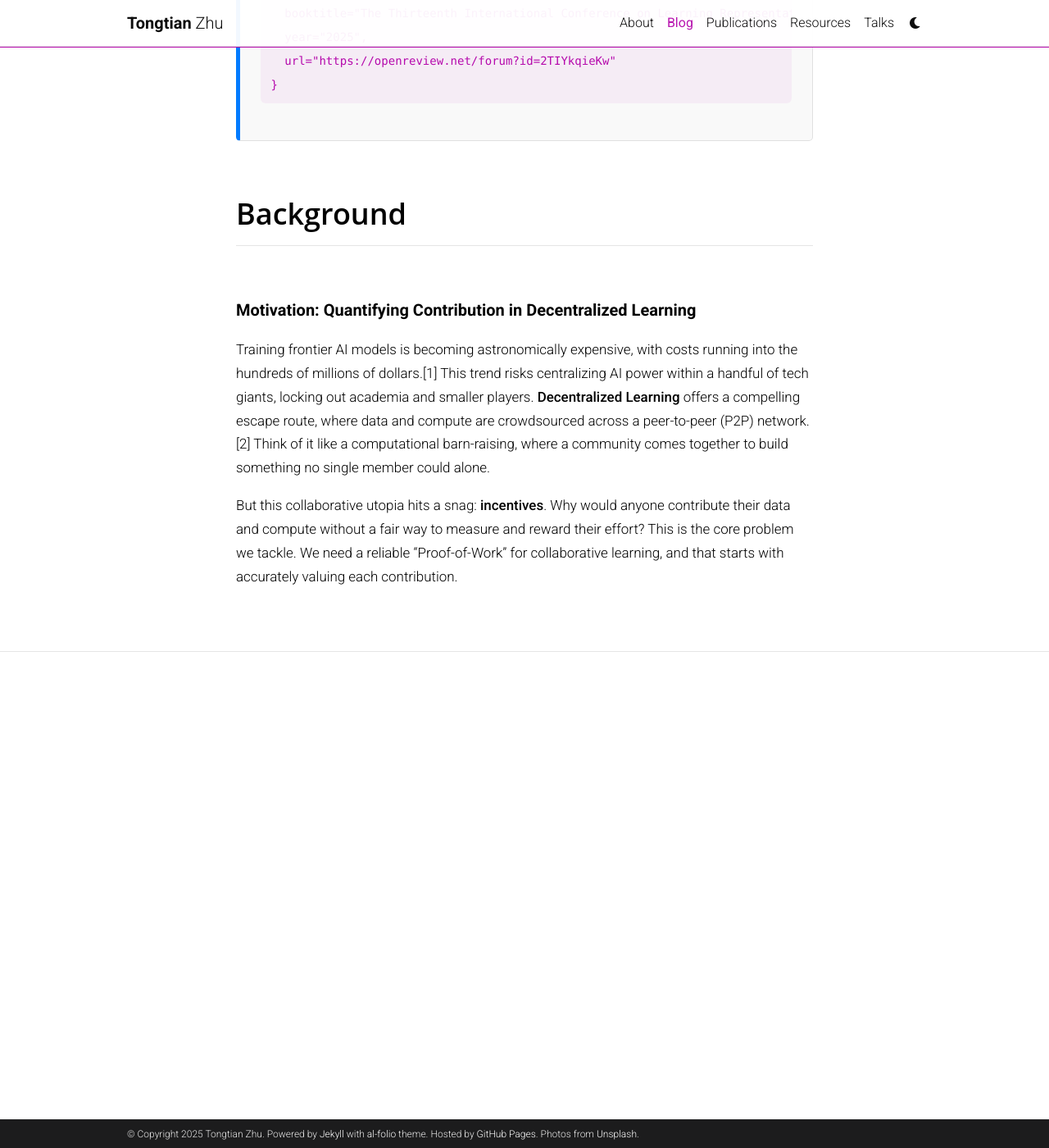
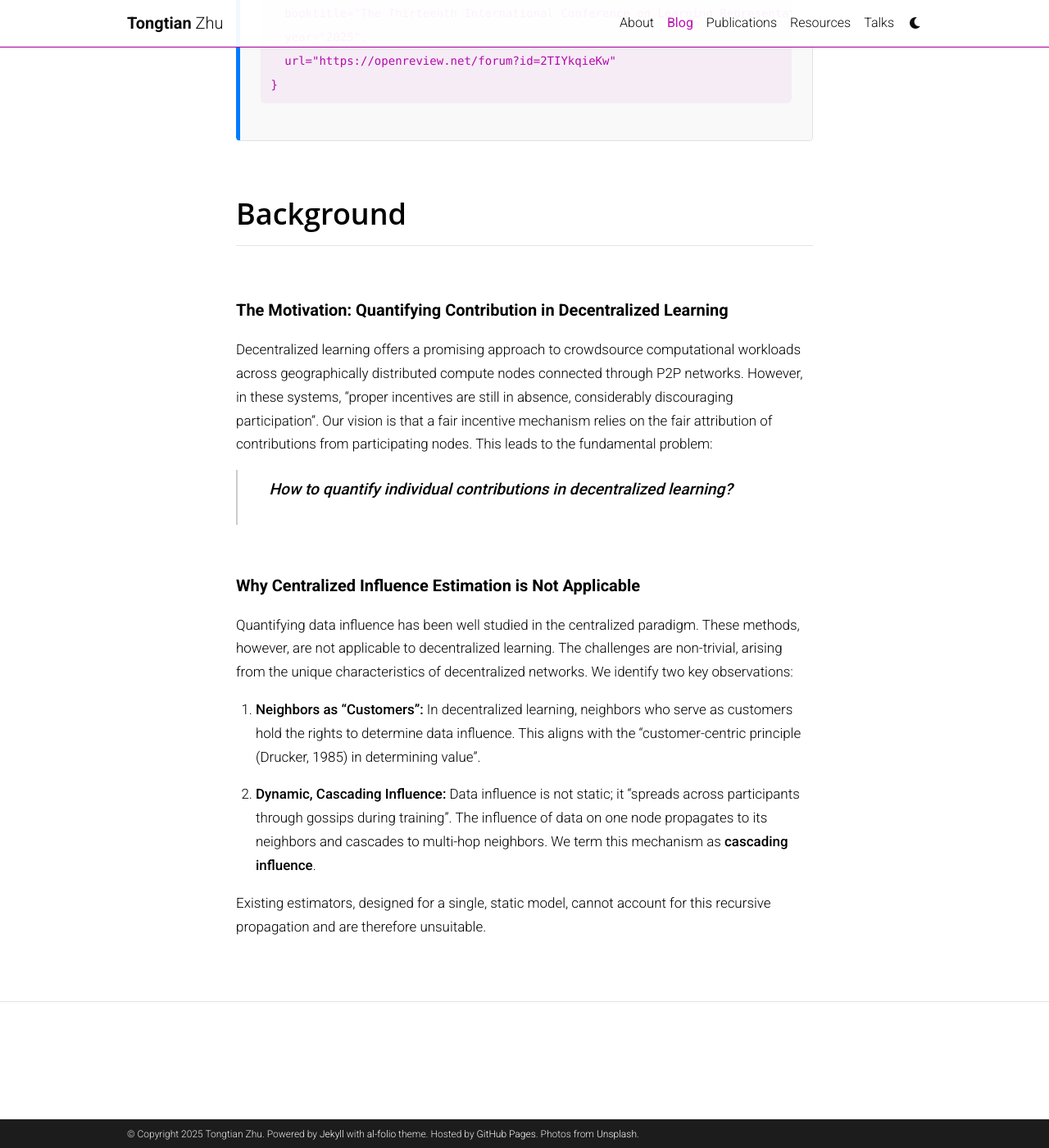
Before and after one commit to Raiden-Zhu/Raiden-Zhu.github.io, a Jekyll site: the page built from _posts/2025-03-15-DICE.md, in a window 1280 px wide and 1400 px high, scrolled down 2720 px. Shown: the whole window at 82% size. Built offline with Jekyll 4.4.1, drawn with Linux system fonts in a browser that asks for light colours; comment, search, counter and statistics services are not loaded; a style sheet for code colours, icons or effects is not loaded; some of the changed text lies outside the part shown.

Commit message:
Update 2025-03-15-DICE.md

```diff
--- a/_posts/2025-03-15-DICE.md
+++ b/_posts/2025-03-15-DICE.md
@@ -112,11 +112,11 @@
 
 <div class="custom-box">
   <h4>Key Insights from DICE</h4>
-  <p>Our theory uncovers the intricate interplay of factors shaping data influence in decentralized networks:</p>
+  <p>Our theory uncovers the intricate interplay of factors that shape data influence in decentralized networks:</p>
   <ul>
-    <li><b>1. Asymmetric Influence and Topological Importance:</b> The influence of identical data is not uniform across nodes. Instead, "nodes with greater topological significance exert stronger influence". This highlights how the <b>communication graph-related term</b> dictates the power and reach of a participant's contribution.</li>
-    <li><b>2. The Role of Loss Curvature and Intermediate Nodes:</b> Intermediate nodes are not passive relays; they "contribute to an 'influence chain'". The <b>curvature-related term</b> (the Hessian) shows that the local loss landscape of these nodes actively modulates, dampens, or amplifies the influence as it propagates[cite: 971, 972].</li>
-    <li><b>3. Influence Cascades with Damped Decay:</b> Data influence "cascades with 'damped decay' induced by parameter $W$". This decay, which can be exponential with the number of hops, is governed by the product of both communication weights and the Hessian-related terms.</li>
+    <li><b>1. Asymmetric Influence and Topological Importance:</b> The influence of identical data is not uniform across the network. Instead, nodes with greater topological significance exert stronger influence. This asymmetry highlights how the <b>communication graph</b> is a critical factor in determining the contribution of participants.</li>
+    <li><b>2. The Role of Loss Curvature and Intermediate Nodes:</b> Intermediate nodes actively contribute to an <i>"influence chain"</i>. The local loss landscape of these models also actively shapes the influence as it propagates through the network.</li>
+    <li><b>3. Influence Cascades with Damped Decay:</b> Data influence cascades with <i>"damped decay"</i> induced by parameter $W$. This decay, which can be exponential with the number of hops, ensures that influence is <i>"localized"</i> and does not propagate indefinitely.</li>
   </ul>
 </div>
 
@@ -168,13 +168,27 @@
 
 ## Background
 
-### Motivation: Quantifying Contribution in Decentralized Learning
+### The Motivation: Quantifying Contribution in Decentralized Learning
 
-Training frontier AI models is becoming astronomically expensive, with costs running into the hundreds of millions of dollars.[1] This trend risks centralizing AI power within a handful of tech giants, locking out academia and smaller players. **Decentralized Learning** offers a compelling escape route, where data and compute are crowdsourced across a peer-to-peer (P2P) network.[2] Think of it like a computational barn-raising, where a community comes together to build something no single member could alone.
+Decentralized learning offers a promising approach to crowdsource computational workloads across geographically distributed compute nodes connected through P2P networks. However, in these systems, "proper incentives are still in absence, considerably discouraging participation". Our vision is that a fair incentive mechanism relies on the fair attribution of contributions from participating nodes. This leads to the fundamental problem:
+
+> **How to quantify individual contributions in decentralized learning?**
+
+### Why Centralized Influence Estimation is Not Applicable
+
+Quantifying data influence has been well studied in the centralized paradigm. These methods, however, are not applicable to decentralized learning. The challenges are non-trivial, arising from the unique characteristics of decentralized networks. We identify two key observations:
+
+1.  **Neighbors as "Customers":** In decentralized learning, neighbors who serve as customers hold the rights to determine data influence. This aligns with the "customer-centric principle (Drucker, 1985) in determining value".
+2.  **Dynamic, Cascading Influence:** Data influence is not static; it "spreads across participants through gossips during training". The influence of data on one node propagates to its neighbors and cascades to multi-hop neighbors. We term this mechanism as **cascading influence**.
+
+Existing estimators, designed for a single, static model, cannot account for this recursive propagation and are therefore unsuitable.
+
+<!--
+Training frontier AI models is becoming astronomically expensive, with costs running into the hundreds of millions of dollars.This trend risks centralizing AI power within a handful of tech giants, locking out academia and smaller players. **Decentralized Learning** offers a compelling escape route, where data and compute are crowdsourced across a peer-to-peer (P2P) network.[2] Think of it like a computational barn-raising, where a community comes together to build something no single member could alone.
 
 But this collaborative utopia hits a snag: **incentives**. Why would anyone contribute their data and compute without a fair way to measure and reward their effort? This is the core problem we tackle. We need a reliable "Proof-of-Work" for collaborative learning, and that starts with accurately valuing each contribution.
 
-<!--
+
 Our work, **DICE (Data Influence Cascade in Decentralized Learning)**, introduces a framework to do just that, by tracing how the influence of a single piece of data cascades through the entire network.
 
 
```
